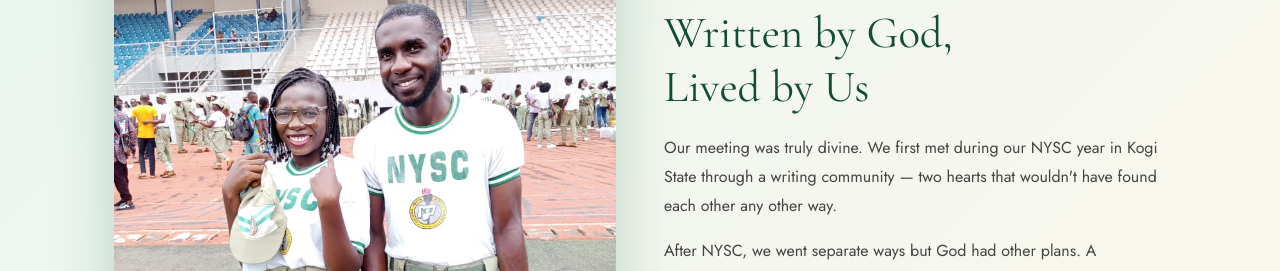
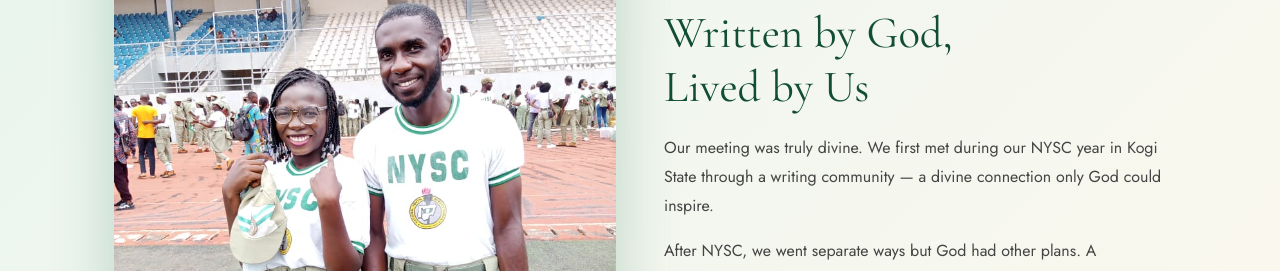
Before and after one commit to General-Airkay/Wedding-site, a Next.js app: page / in a window 1280 px wide. Shown: the part 1860-2131 px from the top of the page. Built offline with nearby package versions, Linux system fonts and the light colour scheme.

Commit message:
Update index.js

```diff
--- a/pages/index.js
+++ b/pages/index.js
@@ -176,7 +176,7 @@
                 Written by God,<br />Lived by Us
               </h2>
               <p style={{ color: 'var(--text-mid)', marginBottom: '16px', lineHeight: 1.8 }}>
-                Our meeting was truly divine. We first met during our NYSC year in Kogi State through a writing community — two hearts that wouldn't have found each other any other way.
+                Our meeting was truly divine. We first met during our NYSC year in Kogi State through a writing community — a divine connection only God could inspire.
               </p>
               <p style={{ color: 'var(--text-mid)', marginBottom: '32px', lineHeight: 1.8 }}>
                 After NYSC, we went separate ways but God had other plans. A reconnection at RCCG Youth Convention at Redemption City was the beginning of something beautiful.
```
